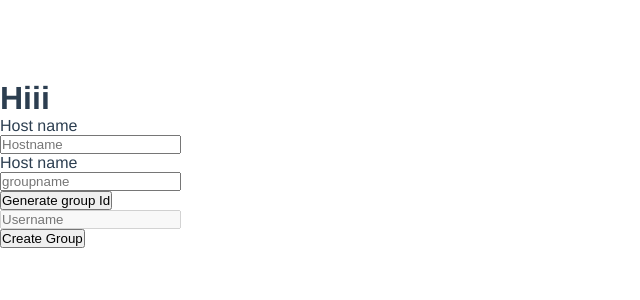
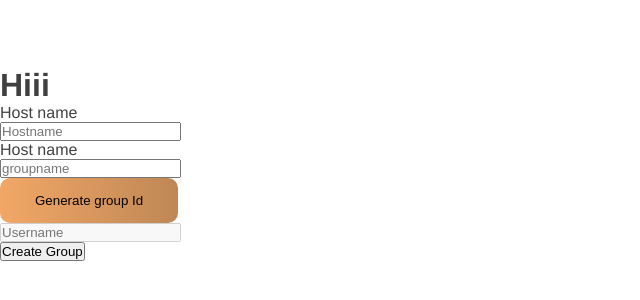
Before and after one commit to veedahv/chat-app, a Vue app: page / in a window 1280 px wide. Shown: the part 236-536 px from the top of the page, without its empty margins (0-640 px from the left). Built offline with nearby package versions, Linux system fonts and the light colour scheme; no server answers; the database is empty.

Commit message:
new commit

```diff
--- a/src/App.vue
+++ b/src/App.vue
@@ -9,6 +9,16 @@
 </template>
 
 <style>
+
+:root {
+  --primary-color: #F2A766;
+  --sec-color: #BF8756;
+  --tertiary-color: #404040;
+  --light-color: #F2F2F2;
+  --spare-color: #77788C;
+  --white-color: #ffffff;
+}
+
 * {
   margin: 0;
   padding: 0;
@@ -19,7 +29,8 @@
   -webkit-font-smoothing: antialiased;
   -moz-osx-font-smoothing: grayscale;
   /* text-align: center; */
-  color: #2c3e50;
+  /* color: #2c3e50; */
+  color: var(--tertiary-color);
 }
 
 /* #nav {
@@ -28,10 +39,19 @@
 
 #nav a {
   font-weight: bold;
-  color: #2c3e50;
+  /* color: #2c3e50; */
 }
 
-#nav a.router-link-exact-active {
+/* #nav a.router-link-exact-active {
   color: #42b983;
+} */
+
+.btn {
+  background: linear-gradient(to right, var(--primary-color)  0%, var(--sec-color) 100%);
+  padding: 15px 35px;
+  border: none;
+  outline: none;
+  border-radius: 10px;
 }
+
 </style>
--- a/src/views/CreateGroup.vue
+++ b/src/views/CreateGroup.vue
@@ -33,7 +33,7 @@
               v-model="inputGroupName"
             />
             <!-- <button type="button" value="" @click="generateGroupId">Generate group Id</button> -->
-            <button type="button" @click="generateGroupId">
+            <button type="button" class="btn" @click="generateGroupId">
               Generate group Id
             </button>
             <input
```
